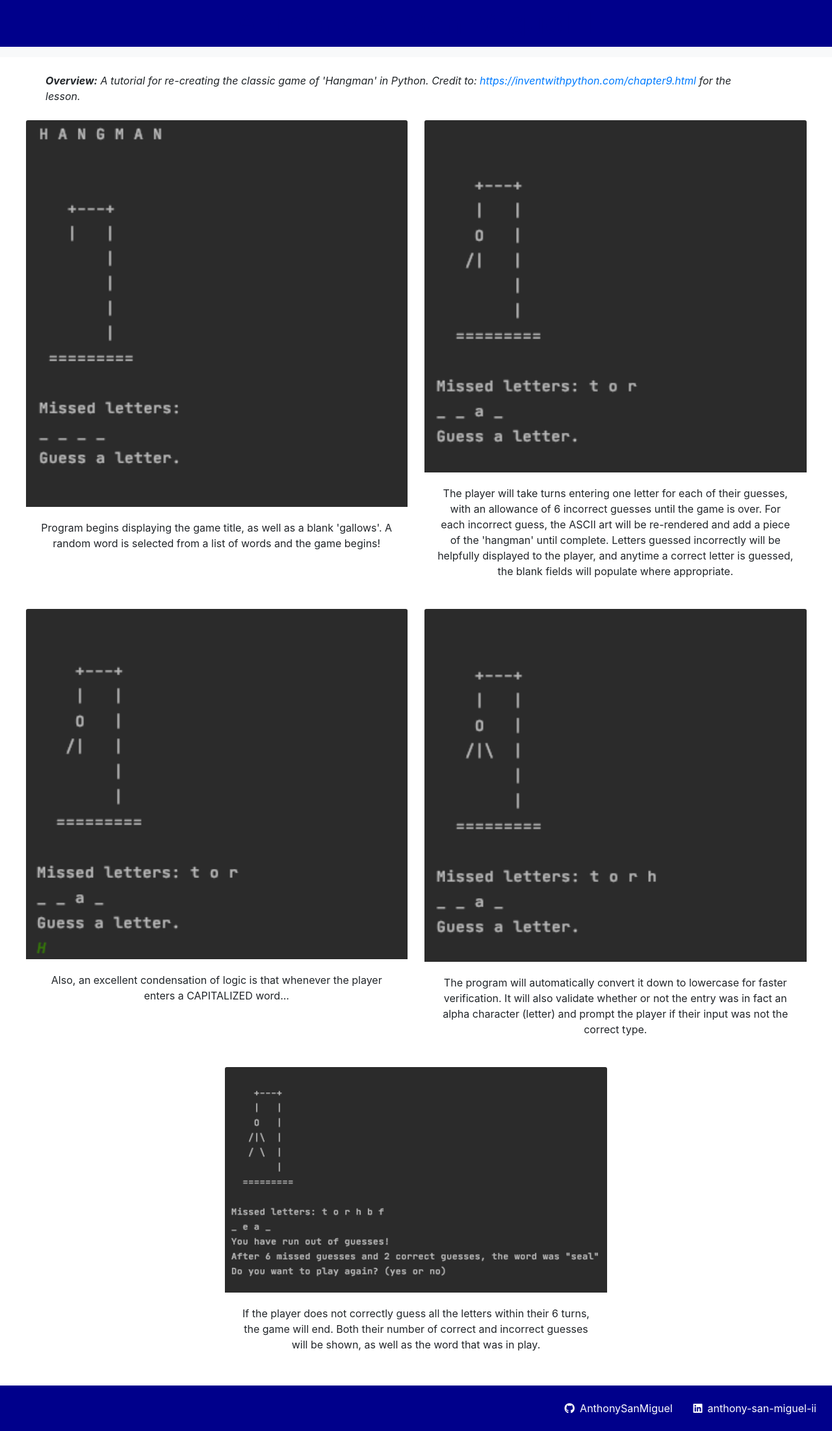
After one commit to AnthonySanMiguel/codeup-spring-exercises, a Spring Boot app: page /hangman/hangman in a window 1280 px wide. The commit adds this page. Shown: the whole page at 65% size. Run offline with Spring Boot 4, Linux system fonts and the light colour scheme; some of the project's set-up classes (security, data sources, template engines, error pages and the like) are left out, and stand-ins take their place; some libraries are stand-ins or nearby versions.

Commit message:
added hangman tutorial to site

```diff
--- a/src/main/java/com/codeup/springblogapp/SecurityConfiguration.java
+++ b/src/main/java/com/codeup/springblogapp/SecurityConfiguration.java
@@ -79,6 +79,7 @@ public class SecurityConfiguration extends WebSecurityConfigurerAdapter {
                         "/superhero_database/superhero_database",
                         "/reactfox_tutorial/reactfox_tutorial",
                         "/rock_paper_scissors_tutorial/rock_paper_scissors_tutorial",
+                        "/hangman/hangman,",
                         "/login"
 // Enter Here ----->
                 )
--- /dev/null
+++ b/src/main/java/com/codeup/springblogapp/controllers/HangmanController.java
@@ -0,0 +1,13 @@
+package com.codeup.springblogapp.controllers;
+
+import org.springframework.stereotype.Controller;
+import org.springframework.web.bind.annotation.*;
+
+@Controller
+public class HangmanController {
+
+    @GetMapping("/hangman/hangman")
+    public String HangmanPage() {
+        return "/hangman/hangman";
+    }
+}
--- /dev/null
+++ b/src/main/resources/templates/hangman/hangman.html
@@ -0,0 +1,54 @@
+<!DOCTYPE html>
+<html lang="en" xmlns:th="http://www.thymeleaf.org">
+<head th:replace="partials/partials :: head"><title>Hangman Game</title></head>
+<body>
+<div th:replace="partials/partials :: top_banner"></div>
+<div th:replace="partials/partials :: standard_nav"></div>
+<div class="container">
+    <div class="row" style="width: 100%;">
+        <p class="mx-auto mt-4 mb-4"><em><strong>Overview:</strong> A tutorial for re-creating the classic game of 'Hangman' in Python. Credit to: <a
+                    href="https://inventwithpython.com/chapter9.html">https://inventwithpython.com/chapter9.html</a> for the
+            lesson.</em></p>
+    </div>
+</div>
+<div class="row justify-content-center mb-4">
+    <div class="card border-white" style="width: 45%">
+        <img class="card-img-top" src="/img/hangman1.png" alt="...">
+        <div class="card-body">
+            <p class="card-text text-center">Program begins displaying the game title, as well as a blank 'gallows'. A random word is selected from a list of words and the game begins!</p>
+        </div>
+    </div>
+    <div class="card ml-4 border-white" style="width: 45%">
+        <img class="card-img-top" src="/img/hangman2.png" alt="...">
+        <div class="card-body">
+            <p class="card-text text-center">The player will take turns entering one letter for each of their guesses, with an allowance of 6 incorrect guesses until the game is over. For each incorrect guess, the ASCII art will be re-rendered and add a piece of the 'hangman' until complete. Letters guessed incorrectly will be helpfully displayed to the player, and anytime a correct letter is guessed, the blank fields will populate where appropriate.</p>
+        </div>
+    </div>
+</div>
+<div class="row justify-content-center mb-4">
+    <div class="card border-white" style="width: 45%">
+        <img class="card-img-top" src="/img/hangman3.png" alt="...">
+        <div class="card-body">
+            <p class="card-text text-center">Also, an excellent condensation of logic is that whenever the player enters a CAPITALIZED word...
+            </p>
+        </div>
+    </div>
+    <div class="card ml-4 border-white" style="width: 45%">
+        <img class="card-img-top" src="/img/hangman4.png" alt="...">
+        <div class="card-body">
+            <p class="card-text text-center">The program will automatically convert it down to lowercase for faster verification. It will also validate whether or not the entry was in fact an alpha character (letter) and prompt the player if their input was not the correct type.</p>
+        </div>
+    </div>
+</div>
+<div class="row justify-content-center">
+    <div class="card border-white" style="width: 45%">
+        <img class="card-img-top" src="/img/hangman5.png" alt="...">
+        <div class="card-body">
+            <p class="card-text text-center">If the player does not correctly guess all the letters within their 6 turns, the game will end. Both their number of correct and incorrect guesses will be shown, as well as the word that was in play.</p>
+        </div>
+    </div>
+</div>
+<div th:replace="partials/partials :: footer_nav"></div>
+<div th:replace="partials/partials :: footer"></div>
+</body>
+</html>
--- a/src/main/resources/templates/partials/partials.html
+++ b/src/main/resources/templates/partials/partials.html
@@ -64,6 +64,7 @@
                             <a class="dropdown-item" href="/tictactoe/tictactoe"><i class="fab fa-slack-hash mr-2" sec:authorize="isAuthenticated()"></i>Tic-Tac-Toe Game</a>
                             <a class="dropdown-item" href="/reactfox_tutorial/reactfox_tutorial"><i class="fas fa-fighter-jet mr-2" sec:authorize="isAuthenticated()"></i>Reactfox Game</a>
                             <a class="dropdown-item" href="/rock_paper_scissors_tutorial/rock_paper_scissors_tutorial"><i class="fas fa-hand-scissors mr-2" sec:authorize="isAuthenticated()"></i>Rock, Paper, Scissors</a>
+                            <a class="dropdown-item" href="/hangman/hangman"><i class="fas fa-question mr-2" sec:authorize="isAuthenticated()"></i>Hangman Game</a>
                         </div>
                     </div>
                 </li>
```
Also changed, not shown: src/main/resources/static/img/hangman1.png (added), src/main/resources/static/img/hangman2.png (added), src/main/resources/static/img/hangman3.png (added), src/main/resources/static/img/hangman4.png (added), src/main/resources/static/img/hangman5.png (added).
